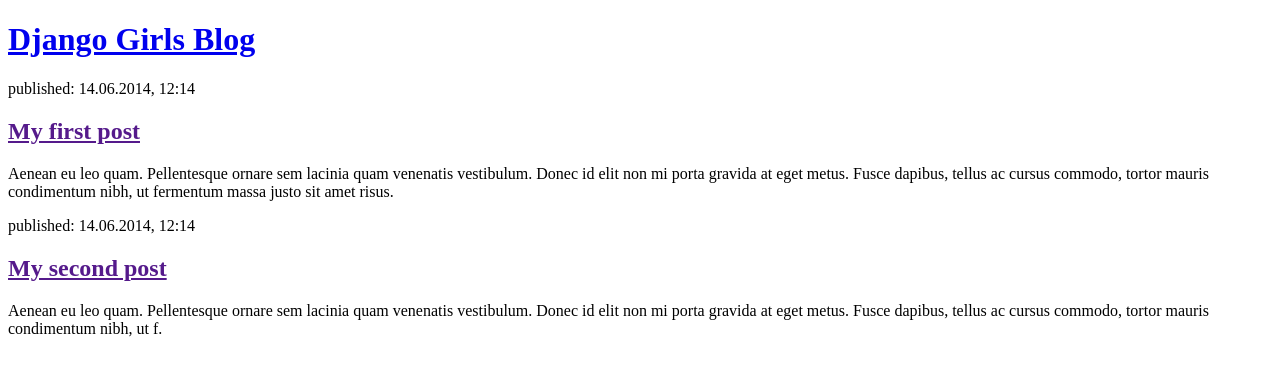
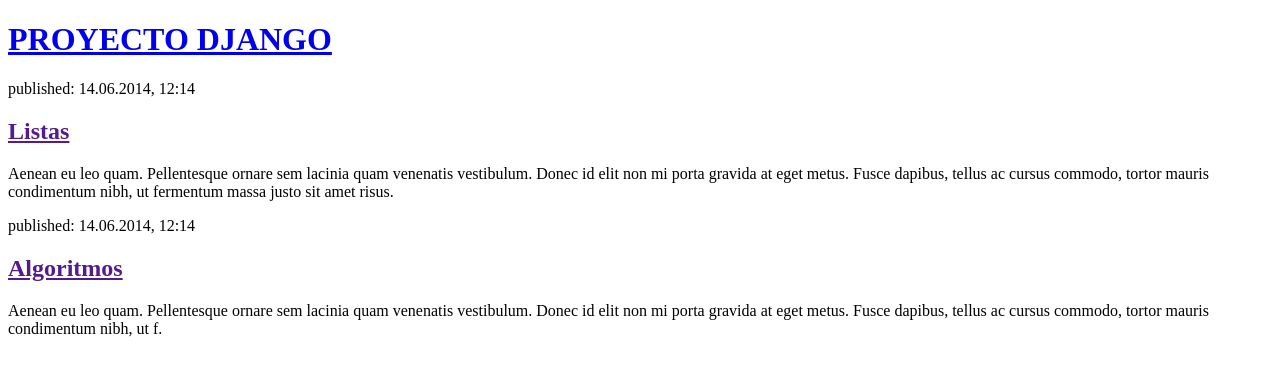
Before and after one commit to alejandro02410/miexamenclas, a Django app: page / in a window 1280 px wide. Shown: the top 376 px of the page. Run offline with Django 4.2, Linux system fonts and the light colour scheme.

Commit message:
Changed the HTML for the site.

```diff
--- a/blog/templates/blog/post_list.html
+++ b/blog/templates/blog/post_list.html
@@ -1,22 +1,24 @@
 <!DOCTYPE html>
 <html>
     <head>
-        <title>Django Girls blog</title>
+        <title>ALGORITMOS DE CLASIFICACION</title>
     </head>
     <body>
-        <header>
-            <h1><a href="/">Django Girls Blog</a></h1>
+        <header class="pagina-inicio">
+            <div class="contenedo">
+                <h1><a href="/">PROYECTO DJANGO</a></h1>
+            </div>
         </header>
 
         <article>
             <time>published: 14.06.2014, 12:14</time>
-            <h2><a href="">My first post</a></h2>
+            <h2><a href="">Listas</a></h2>
             <p>Aenean eu leo quam. Pellentesque ornare sem lacinia quam venenatis vestibulum. Donec id elit non mi porta gravida at eget metus. Fusce dapibus, tellus ac cursus commodo, tortor mauris condimentum nibh, ut fermentum massa justo sit amet risus.</p>
         </article>
 
         <article>
             <time>published: 14.06.2014, 12:14</time>
-            <h2><a href="">My second post</a></h2>
+            <h2><a href="">Algoritmos</a></h2>
             <p>Aenean eu leo quam. Pellentesque ornare sem lacinia quam venenatis vestibulum. Donec id elit non mi porta gravida at eget metus. Fusce dapibus, tellus ac cursus commodo, tortor mauris condimentum nibh, ut f.</p>
         </article>
     </body>
```
Also changed, not shown: db.sqlite3.
